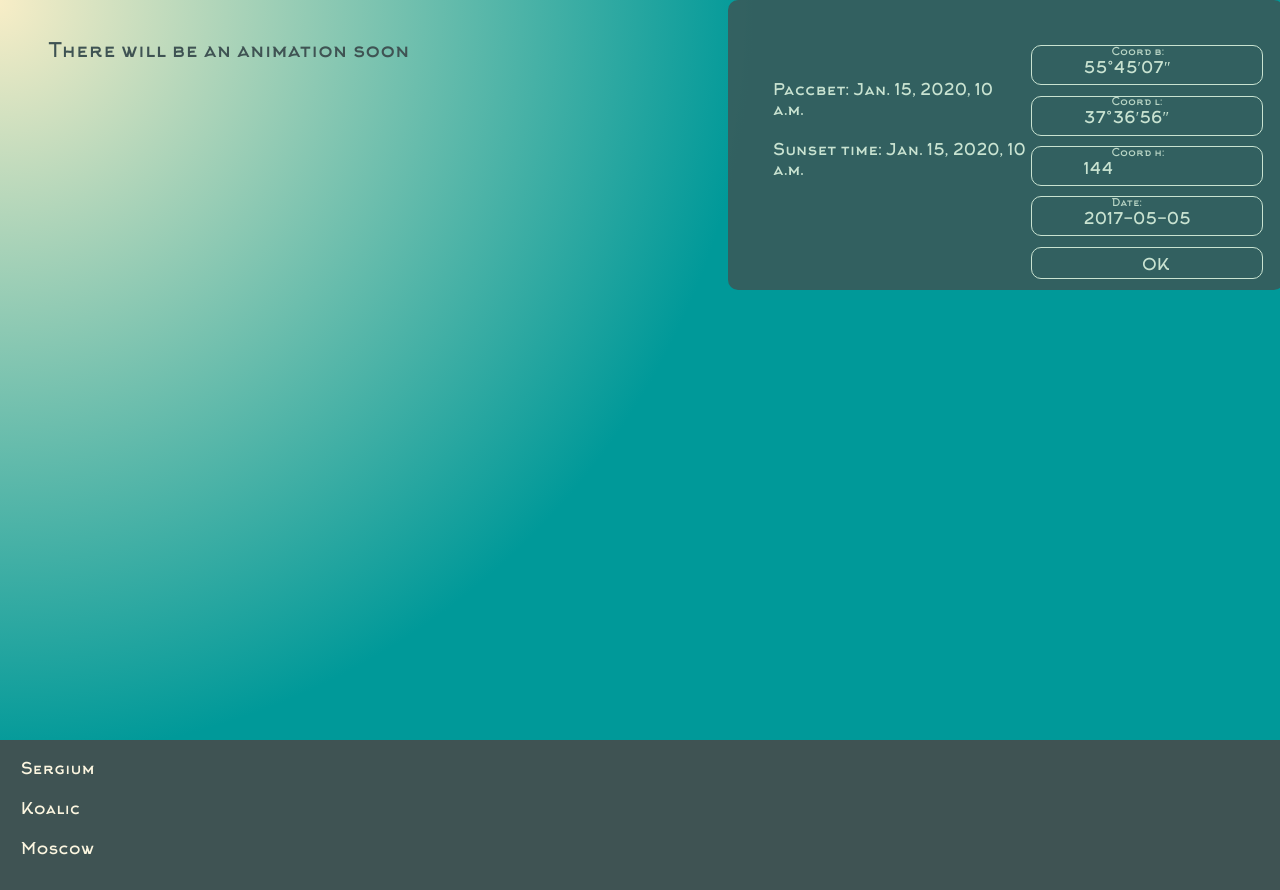
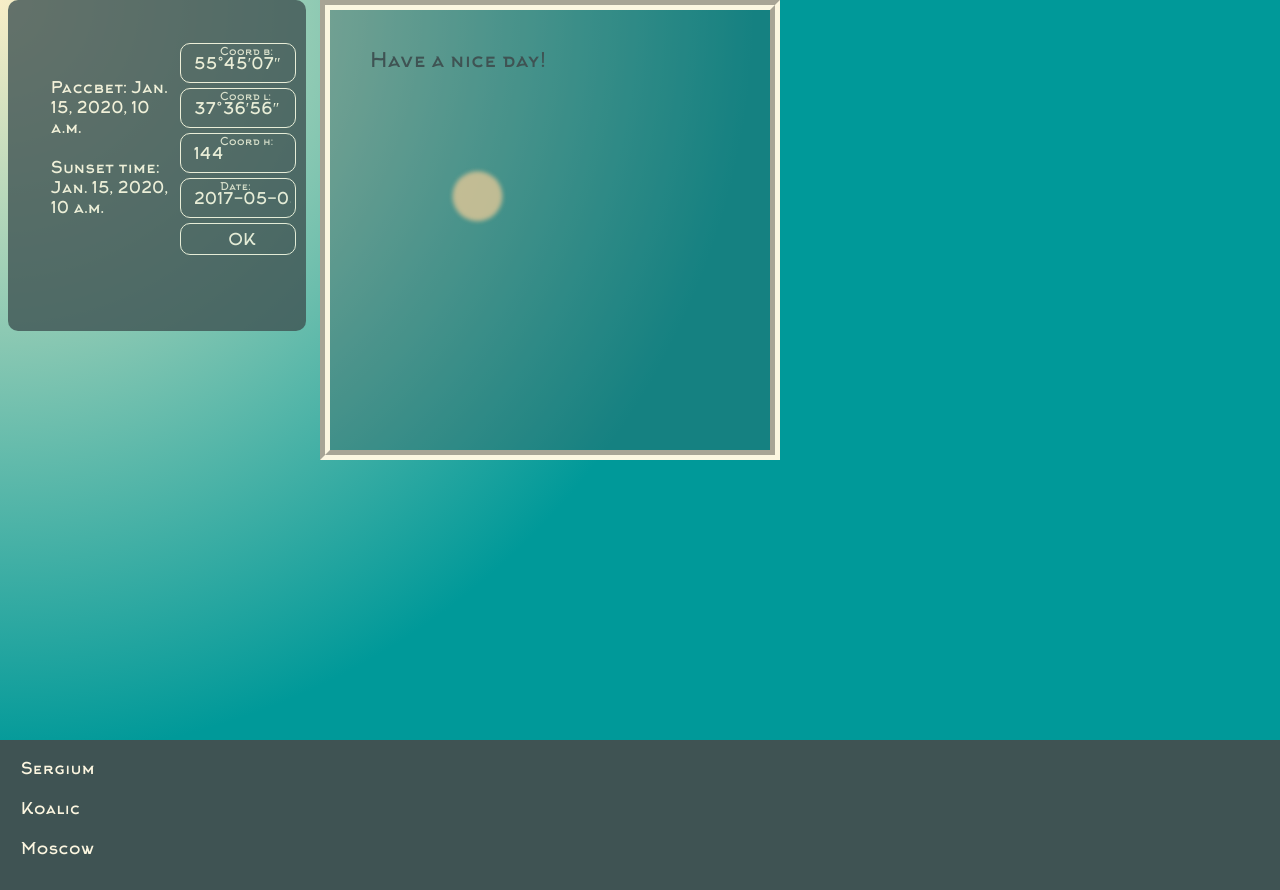
Before and after one commit to vetakim/WhetherDawn, a Django app: template WhetherDawn/WhetherDawnUp/templates/WhetherDawnUp/input.html in a window 1280 px wide. Shown: the part 200-1090 px from the top of the page. Run offline with Django 3.2, Linux system fonts and the light colour scheme; tables that the repository leaves empty hold one stand-in row (values such as "Sample post"); the template is opened without the code that fills it: values that come from a table or form of the project are taken from there, most other values are stand-ins (such as "Sample title", 1, 10 or a date in 2020).

Commit message:
animated sun added

```diff
--- a/WhetherDawn/WhetherDawnUp/templates/WhetherDawnUp/input.html
+++ b/WhetherDawn/WhetherDawnUp/templates/WhetherDawnUp/input.html
@@ -49,8 +49,10 @@
             </div>
         </form>
     </div>
-    <div>
-        There will be an animation soon
+    <div class="window">
+        Have a nice day!
+        <div class="sun">
+        </div>
     </div>
 </div>
 
--- a/WhetherDawn/static/plain.css
+++ b/WhetherDawn/static/plain.css
@@ -9,6 +9,9 @@
     color: #FCF6E0;
 }
 .light-gray { background: rgba(212, 217, 219, 1) }
+.light-blue {
+    background: #EAF4FF;
+}
 .orange {
     /*background: radial-gradient(circle farthest-corner at 0px 0px, #f9eec7, rgb(247, 153,  92), rgb(247, 153,  92));*/
     background: rgba(247, 153,  92, 1);
@@ -118,7 +121,7 @@
     margin-top: 0px;
     outline: 0;
     padding: 3%;
-    padding-left: 20%;
+    padding-left: 10%;
     padding-bottom: 0%;
     border: 1pt solid #FCF6E0;
     border-radius: 10px;
@@ -191,7 +194,7 @@
 #cap > div {
     position: relative;
     display: inline;
-    float: right;
+    float: left;
     font-size: 10pt;
     margin-top: -55px;
     overflow: hidden;
@@ -203,14 +206,15 @@
     float: left;
     font-size: 30px;
     padding-top: 55px;
+    overflow: hidden;
 }
 #iodata {
     position: relative;
     display: inline;
-    float: right;
+    float: left;
     margin-right: 1px;
-    height: 250px;
-    width: 40%;
+    height: calc( ( 2.5em + 2.5em * 0.04 ) * 7 );
+    width: 20%;
     z-index: 1000;
     opacity: 0.8;
     border-radius: 10px;
@@ -226,7 +230,6 @@
     float: right;
     width: 50%;
 }
-
 .idataitem {
     position: relative;
     display: block;
@@ -237,7 +240,7 @@
 .odata {
     width: 65%;
     padding: 1%;
-    height: 95%;
+    height: 70%;
 }
 
 .odata:hover {
@@ -247,3 +250,100 @@
 .odata > p, br {
     font-size: 12pt;
 }
+
+/*animation*/
+
+@keyframes rain {
+    to {
+        transform: translate(300px, 300px);
+    }
+}
+@keyframes riseset {
+    0% {
+        background: red;
+    }
+    12% {
+        transform: translate(50px, -114px);
+        background: #EEC288;
+    }
+    25% {
+        transform: translate(100px, -213px);
+        background: #EEC288;
+    }
+    37% {
+        transform: translate(150px, -276px);
+        background: #f9eec7;
+    }
+    50% {
+        transform: translate(200px, -300px);
+        background: #fcf6e0;
+    }
+    62% {
+        transform: translate(250px, -276px);
+        background: #f9eec7;
+    }
+    75% {
+        transform: translate(300px, -213px);
+        background: #EEC288;
+    }
+    87% {
+        transform: translate(350px, -114px);
+        background: #EEC288;
+    }
+    97% {
+        transform: translate(380px, -10px);
+        background: red;
+    }
+    100% {
+        opacity: 0;
+    }
+}
+@keyframes day {
+    0% {
+        background: #3F5353;
+    }
+    50% {
+        background-color: transparent;
+    }
+    100% {
+        background: #3F5353;
+    }
+}
+.window {
+    width: 400px;
+    height: 400px;
+    border: 10px groove #FCF6E0;
+    animation-name: day;
+    animation-duration: 20s;
+    animation-delay: 0s;
+    animation-iteration-count: infinite;
+    animation-timing-function: linear;
+}
+.drop {
+    width: 2px;
+    height: 20px;
+    border-radius: 20px;
+    opacity: 0.5;
+    transform: rotate(-45deg);
+    animation-name: rain;
+    animation-duration: 3s;
+    animation-delay: 0s;
+    animation-iteration-count: infinite;
+    animation-timing-function: linear;
+}
+.sun {
+    position: absolute;
+    left: 10px;
+    top: 390px;
+    width: 50px;
+    height: 50px;
+    border-radius: 30px;
+    animation-name: riseset;
+    animation-duration: 20s;
+    animation-delay: 1s;
+    animation-iteration-count: infinite;
+    animation-timing-function: linear;
+    filter: blur(2px);
+    overflow: hidden;
+    z-index: 0;
+}
```
